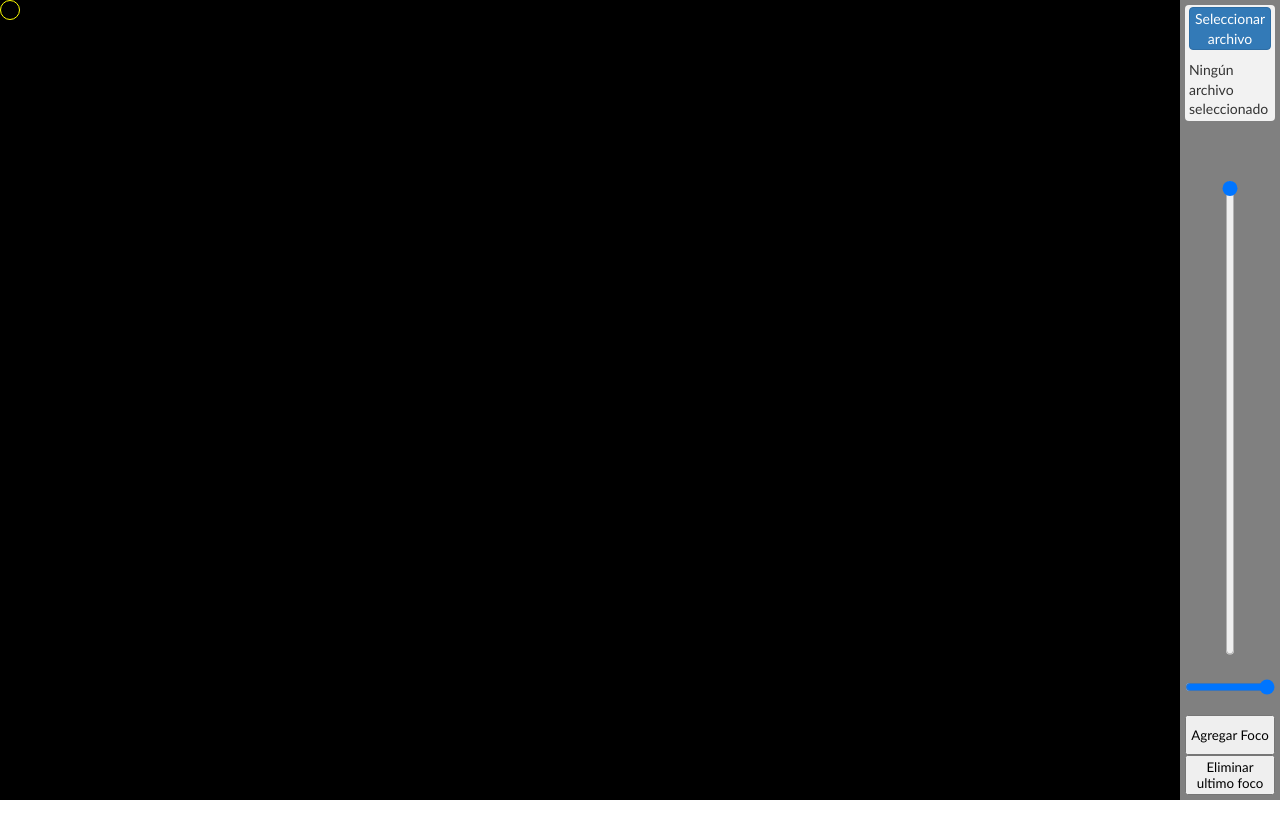
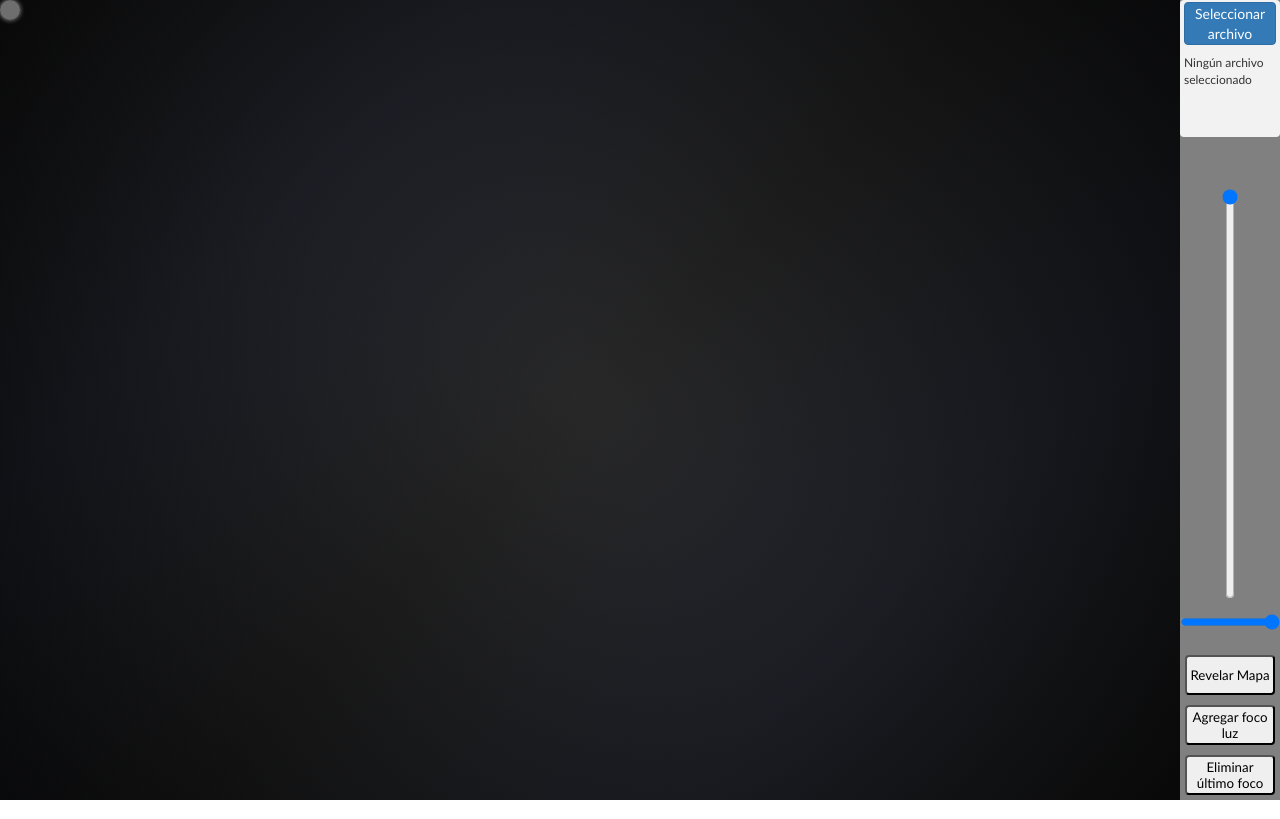
Before and after one commit to claudioace/claudioace.github.io, a plain HTML site: page index.html in a window 1280 px wide. Drawn offline with Linux system fonts and the light colour scheme.

Commit message:
Add files via upload
Version 4 de Fog of War

```diff
--- a/index.html
+++ b/index.html
@@ -4,29 +4,31 @@
     <meta charset="UTF-8">
     <meta http-equiv="X-UA-Compatible" content="IE=edge">
     <meta name="viewport" content="width=device-width, initial-scale=1.0">
-    <title>Fog of War v3</title>
+    <title>Fog of War v4</title>
     <link rel="stylesheet" href="./styles/styles.css">
 </head>
 <body>
-    <div class="sectionCtn" id = "granContenedor">
-        <main id = "sectionB">
-            <div id="foco0" class="focus active">
-                <!-- Se ignora Minifoco hasta resolver desplazamiento
-                <div id="minifoco0" class="focus minifocus active"></div>
-                -->
+    <table>
+        <tr>
+          <td>
+            <div id="sectionBCtn">
+              <div id="sectionB">
+                <div class="clip-svg"></div>
+                <div class="mousePad"></div>
+                <div id="foco0" class="focus active"></div>
             </div>
-
-        </main>
-        <aside id = "sectionAside"></aside><!--Este aside solo sirve para reservar el espacio del elemento fixed-->
+            </div>
+          </td>
+          <td id = "sectionAside">
             <nav class="navbar flotante" id="sectionA">
                 <div class="flexCtn">
+
                     <section class = "cargarImgCtn">
                       <label for="image-input" class="file-upload">
                         <span class="button">Seleccionar archivo</span>
-                        <span class="label">Ningún archivo seleccionado</span>
+                        <span class="label" id="fileName">Ningún archivo seleccionado</span>
                       </label>
                       <input type="file" accept="image/*" id="image-input" class="hidden-input">
-
                     </section>
 
                     <section class = "sliderCtn">
@@ -35,13 +37,24 @@
                     </section>
 
                     <section class = "botonesCtn">
-                    <button onclick="crearFoco()">Agregar Foco</button>
-                    <button onclick="eliminarUltimoFoco()" class = "btnEliminar">Eliminar ultimo foco</button>
+                      <button onclick="crearPolygon()" id="agregar-polygon" >Revelar Mapa</button>
+                      <button onclick="crearFoco()">Agregar foco luz</button>
+                      <button onclick="eliminarUltimoFoco()" class = "btnEliminar">Eliminar último foco</button>
                     </section>
                 </div>
             </nav>
-    </div>
+          </td>
+        </tr>
+      </table>
 
+      <!--crea un elemento SVG vacío. se usará para definir el clipPath-->
+      <svg width="0" height="0">
+        <defs>
+          <clipPath id="myClip">
+            <!--Insertar polygon con JS-->
+          </clipPath>
+        </defs>
+      </svg>
     <script src="./scripts/app.js"></script>
 </body>
 
--- a/scripts/app.js
+++ b/scripts/app.js
@@ -9,6 +9,12 @@ let minSectionBSize = Math.min(sectionB.offsetHeight, sectionB.offsetWidth);
 let todoFocos = document.querySelectorAll('.focus');
 let focosActivos = document.querySelectorAll('.active');
 let todoMiniFocos = document.querySelectorAll('.minifocus');
+const fileName = document.getElementById('fileName');
+
+const clipSvg = document.querySelector('.clip-svg');
+const mousePad = document.querySelector('.mousePad');
+const clipPath = document.querySelector("#myClip");// Obtén la referencia al clipPath
+const boton = document.getElementById('agregar-polygon');
 
 let mousePosition = {};
 let focoActivo;
@@ -51,6 +57,7 @@ slider.addEventListener('input', () => {
       focusElement.style.width = sliderValue;
       focusElement.style.height = sliderValue;
       focus.size = sliderValue;
+
     }
   });
 });
@@ -97,44 +104,22 @@ imageInput.addEventListener('change', (e) => {
       sectionB.style.height = `${img.height}px`;// sectionB tiene el height de la imagen.
       sectionBWidth = sectionB.offsetWidth;
       sectionBHeight = sectionB.offsetHeight;
+
     };
+    todoFocos = document.querySelectorAll('.focus');
     todoFocos.forEach((element) => {
+      element.style.backgroundColor = "none";
       element.style.backgroundImage = `url(${event.target.result})`;//se carga la imagen como fondo para todos los focos.
       bgImage=event.target.result;
+
     });
+
+      clipSvg.style.backgroundImage = `url(${event.target.result})`;
+
   };
   reader.readAsDataURL(file);
-
+  fileName.textContent = file.name;
 });
-
-
-
-//mantener fijo el backgroundimage cada vez que se desplaza SectionB (scroll)
-
-let scrollY = window.scrollY;
-// Función para actualizar la posición del clip-path en función del scroll
-function updateClipPath() {
-  let newScrollY = window.scrollY;
-  let pixelsMoved = newScrollY - scrollY;
-
-  todoFocos.forEach((element) => {
-    let clipPathValues = element.style.clipPath.split(' ');
-    let clipPathTop = parseInt(clipPathValues[1]);
-
-    if (pixelsMoved > 0) {
-      clipPathTop -= pixelsMoved;
-    } else {
-      clipPathTop = Math.min(0, clipPathTop - pixelsMoved);
-    }
-
-    element.style.clipPath = `inset(${clipPathTop}px 0 0 0)`;
-  });
-
-  scrollY = newScrollY;
-}
-
-// Agregar un listener de scroll para actualizar el clip-path
-window.addEventListener('scroll', updateClipPath);
 
 //-------------------------
 
@@ -160,7 +145,7 @@ const dragFocos = (foco) => {
       y: e.pageY - foco.offsetTop
     };
 
-    foco.style.zIndex = 1;
+    //foco.style.zIndex = 2;
 
     const halfWidth = foco.offsetWidth / 2;
     const halfHeight = foco.offsetHeight / 2;
@@ -221,7 +206,7 @@ const dragFocos = (foco) => {
     };
 
     const mouseUpHandler = () => {
-      foco.style.zIndex = 0;
+      //foco.style.zIndex = 1;
       document.removeEventListener('mousemove', mouseMoveHandler);
       document.removeEventListener('mouseup', mouseUpHandler);
     };
@@ -270,7 +255,7 @@ function crearFoco() {
   )
   focusCount++;
 
-  // Hacer el nuevo foco arrastrable y activable al hacer clic
+  // Hacer el nuevo foco arrastrable
   dragFocos(nuevoFoco);
   nuevoFoco.addEventListener('click', () => {
     ArrayFocusID.forEach(f => {
@@ -285,10 +270,32 @@ function crearFoco() {
     });
   });
   nuevoFoco.style.backgroundImage = `url(${bgImage})`;
+  todoFocos = document.querySelectorAll('.focus');
 
-  todoFocos = document.querySelectorAll('.focus');
 };
 
+//Activar el foco al hacer click
+for (let i = 0; i < todoFocos.length; i++) {
+  let foco = todoFocos[i];
+  foco.addEventListener('mousedown', function(e) {
+    // Agregar clase active y actualizar estado en el array
+    for (let j = 0; j < ArrayFocusID.length; j++) {
+      ArrayFocusID[j].status = false;
+      const otherFoco = document.getElementById(ArrayFocusID[j].id);
+      otherFoco.classList.remove('active');
+    }
+    let focoID = e.target.id;
+    let focoIndex = ArrayFocusID.findIndex(f => f.id === focoID);
+    ArrayFocusID[focoIndex].status = true;
+    foco.classList.add('active');
+
+    // Almacenar la posición del mouse
+    let rect = foco.getBoundingClientRect();
+    let offsetX = e.clientX - rect.left;
+    let offsetY = e.clientY - rect.top;
+    mousePosition = { x: offsetX, y: offsetY };
+  });
+}
 
 //-------Eliminar ultimo Foco---
 function eliminarUltimoFoco(){
@@ -298,3 +305,55 @@ function eliminarUltimoFoco(){
   // Eliminar el elemento
   elemento.remove();
 }
+//----------------------------------------
+
+//----------Clip-path para mostrar mapa conocido--------
+function crearPolygon(){
+  clipSvg.style.filter = "blur(10px) grayscale(100%)";//desactiva boton al iniciar funcion
+  mousePad.style.zIndex = 6; //levanta el Zindex del pad
+  boton.disabled = true;
+  //crea un polygon sin medidas
+  const polygon = document.createElementNS("http://www.w3.org/2000/svg", "polygon");
+  polygon.setAttribute("points", "0,0 0,0 0,0 0,0");
+  clipPath.appendChild(polygon);
+
+  //declarando variables
+  let Xi = 0, Yi = 0, Xf = 0, Yf = 0; //Coordenadas de los vertices
+  let clickCounter = 0; //Contador de clicks. Solo se permiten 2 click: inicio y término
+
+  //Después de haber hecho el primer click, se obtiene en tiempo real las coordenadas del mouse.
+  function actualizarPar(e) {
+    if (clickCounter === 1) {
+      Xf = e.offsetX;
+      Yf = e.offsetY;
+    }
+  }
+  //mientras el mouse esté dentro del "mousePad", se actualizan los vertices del polygon
+  //mousepad es un elemento del tamaño del contenedor, es el area de efecto del mouse.
+  mousePad.addEventListener('mousemove', (e) => {
+    if (clickCounter === 1) {
+      if (e.target === mousePad) {
+        actualizarPar(e);
+        polygon.setAttribute("points", `${Xi},${Yi} ${Xf},${Yi} ${Xf},${Yf} ${Xi},${Yf}`);
+      }
+    }
+  });
+  //rastrea cuando se hace click dentro del "mousePad"
+  mousePad.addEventListener('click', (e) => {
+    if (clickCounter < 2) {
+      if (e.target === mousePad) {
+        if (clickCounter === 0) {
+          Xi = e.offsetX;
+          Yi = e.offsetY;
+        }
+        clickCounter++;
+        if (clickCounter ===2){
+          boton.disabled = false;
+          clipSvg.style.filter = "blur(5px) grayscale(60%)"; //regresa el blur inicial (ver CSS)
+          mousePad.style.zIndex = 3; //regresa al zindex inicial (ver CSS)
+
+        }
+      }
+    }
+  });
+};
--- a/styles/styles.css
+++ b/styles/styles.css
@@ -1,75 +1,129 @@
+/*
+Notas:
+orden de los Zindex, de mayor a menor:
+.flotante (10)
+.focus.active (5)
+.focus (4)
+.mousePad (3) -----cuando se presiona boton => (6)
+todo el resto
+
+*/
 * {
-  box-sizing: border-box;
   margin: 0;
   padding: 0;
+  box-sizing: border-box;
   font-family: "Gill Sans", "Gill Sans MT", Calibri, "Trebuchet MS", sans-serif;
 }
-body {
+table {
+  table-layout: fixed;
+  width: 100%;
+  height:100vh;
+}
+table, td {
+  border-collapse: collapse;
+}
+
+#sectionBCtn {
+  background:linear-gradient(to right, black, white);
+  overflow: auto;
+  position: relative;
+  height:100%;
+  width:calc(100vw - 100px);
+}
+
+#sectionB {
+  min-width: 100%;
   min-height: 100vh;
-  min-width: 100vw;
+  position: relative;
+  background:
+  radial-gradient(
+    circle at center,
+    rgba(36, 36, 36, 0.4),
+    rgba(0, 0, 0, 0.8)
+  ),
+  repeating-linear-gradient(
+    -45deg,
+    #2A2A2A 0,
+    #323646 25%,
+    #2A2A2A 50%,
+    #323646 75%,
+    #2A2A2A 100%
+  );
 }
-#granContenedor {
-  display: flex;
-  flex-direction: row;
-  min-height: 100%;
-  min-width: 100%;
+/*Define estilos para los elementos del clippath*/
+.mousePad{
+  position:absolute;
+  width:100%;
+  height:100%;
+  top:0;
+  left:0;
+  z-index:3;
 }
-#sectionB {
-  flex: 1;
-  min-width: calc(100vw - 100px);
-  min-height: 100vh;
-  background-color: black;
-  position: relative;
-  overflow: hidden;
+.clip-svg {
+  position: absolute;
+  width:100%;
+  height:100%;
+  background-repeat: no-repeat;
+  filter:blur(5px) grayScale(60%);
+  clip-path: url(#myClip);
+}
 
-}
+
 /*---Estilos para el foco-----*/
 
 .focus {
+  background-color:rgba(128, 128, 128, 0.856);
   position: absolute;
   width: 20px;
   height: 20px;
   border-radius: 50%;
-  border:none;
-  background-repeat: no-repeat;
-  /*background-attachment:fixed;*/
   opacity: 100%;
   cursor:grab;
-  display: flex;
-  justify-content: center;
-  align-items: center;
-  border: 1px dashed white;
-  background-position: (0 0);
+  background-repeat: no-repeat;
+  background-position: 50% 50%;
+  z-index: 4;
+  transform-origin: 0 0;
+  /*
+  top:10px;
+  left:10px;
+  transform: translate(-50%, -50%);
+  */
 }
+
+.focus.active{
+  box-shadow: 0px 0px 5px 0px #ffffff9f;
+  z-index: 5;
+}
+
+
 .minifocus {
   width: 100%;
   height: 100%;
   border-radius: 50%;
   border:none;
   opacity: 50%;
-}
-.active{
-  border: solid 1px yellow;
+  background-position: (50% 50%);
 }
 
-.focus .active{
-  border: none;
-}
+
 /*fin estilos para el foco*/
 
 
 
 
-#sectionAside,
-#sectionA {
+
+#sectionAside {
+
   height: 100%;
   width: 100px;
   background-color: grey;
-  padding: 5px;
+  position:absolute;
+  right: 0;
+  top:0;
 }
 
 .flotante {
-  position: fixed;
+
   right: 0;
   top: 0;
   z-index: 10;
@@ -79,6 +133,7 @@ body {
   flex-direction: column;
   height: 100%;
   width: 100%;
+  position:absolute;
 }
 /*Estilos para el boton imageinput y todos sus elementos*/
 .file-upload {
@@ -123,9 +178,13 @@ body {
 
 .label {
   display: block;
+  width:82px;
+  height: 80px;
   margin-top: 10px;
-  font-size: 14px;
+  font-size: 12px;
   color: #333;
+  overflow-wrap: break-word;
+  overflow: hidden;
 }
 /*-----------------*/
 /*Estilos para el Slider*/
@@ -160,5 +219,7 @@ body {
   flex-direction: column;
 }
 button{
- height: 40px
+ border-radius: 4px;
+ height: 40px;
+ margin:5px;
 }
```
Lines whose indentation alone changed are shown as unchanged.
